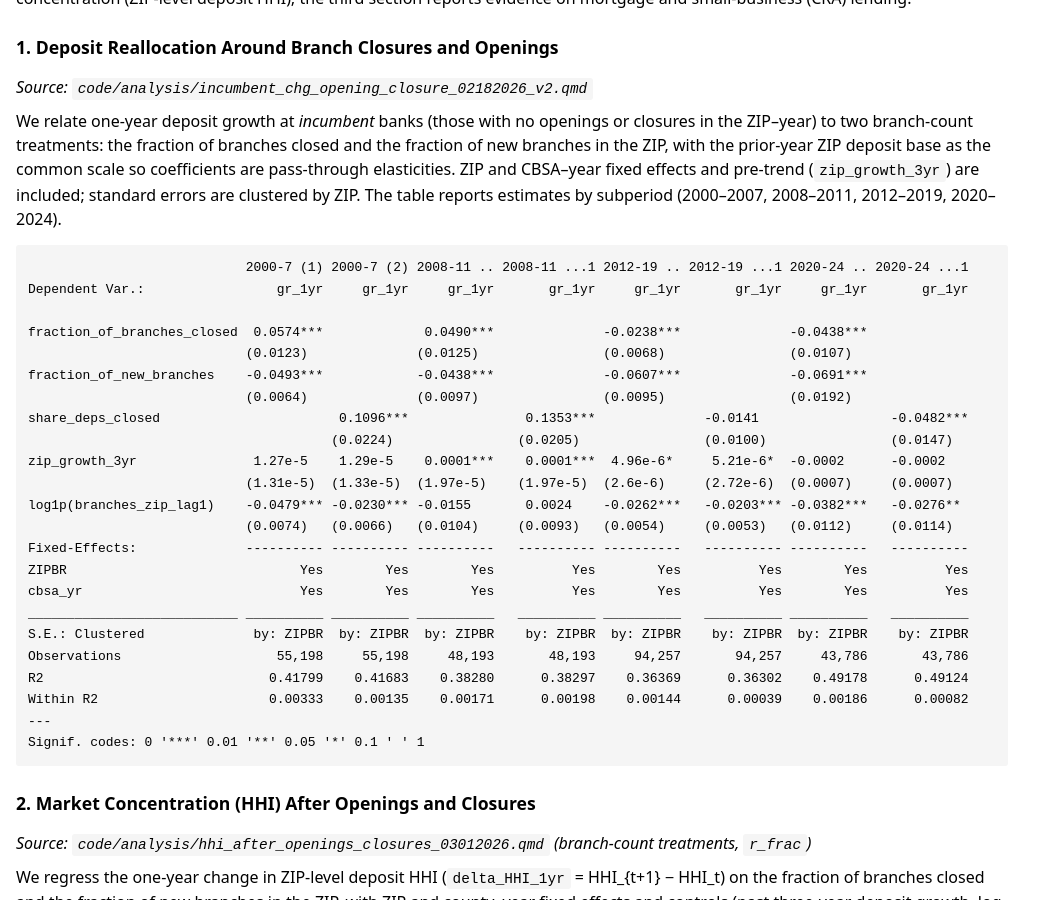
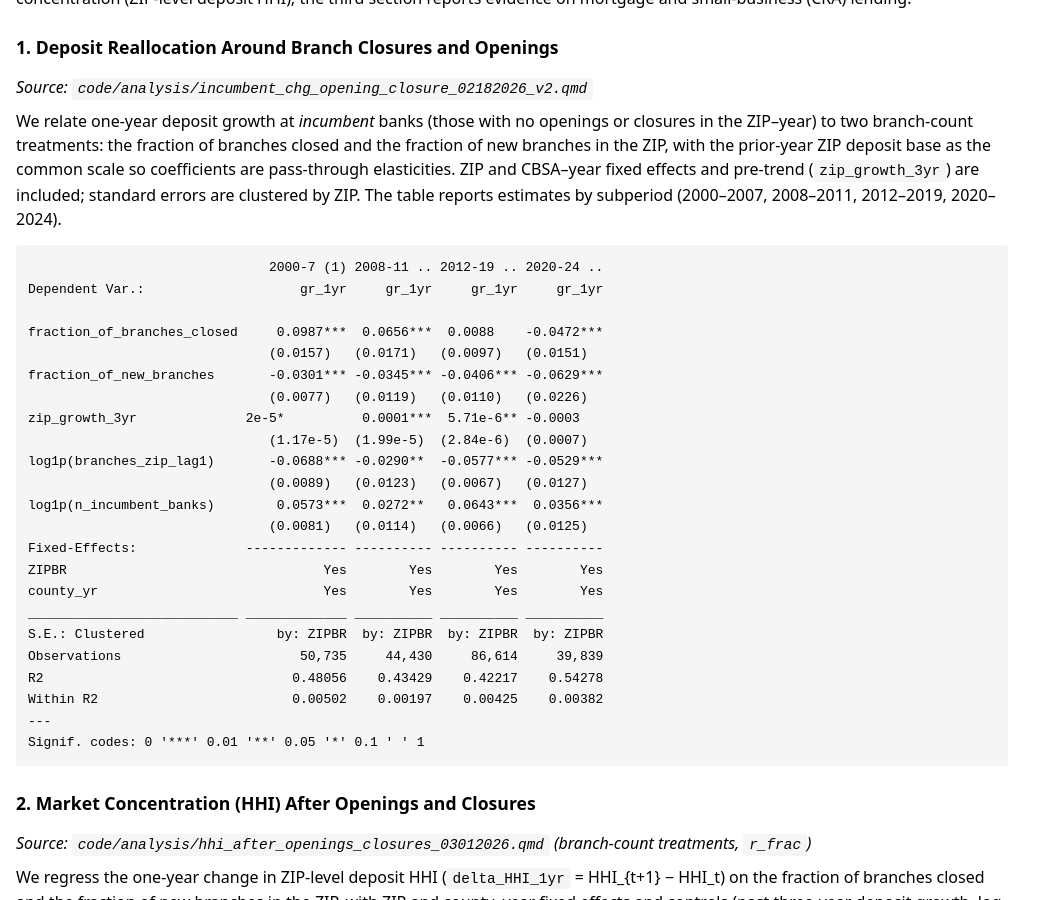
Before and after one commit to dratnadiwakara/NRS_Branch_Closure, a Jekyll site: the page built from docs/impact-of-restructuring-02192026.md, in a window 1280 px wide and 900 px high, scrolled down 250 px. Shown: the whole window, without its empty margins (0-1037 px from the left). Built offline with Jekyll 4.4.1, drawn with Linux system fonts in a browser that asks for light colours; a script that is not in the unit is left out.

Commit message:
new zip deposit gr result

````diff
--- a/docs/impact-of-restructuring-02192026.md
+++ b/docs/impact-of-restructuring-02192026.md
@@ -15,27 +15,27 @@ This document gathers results on the broader implications of branch restructurin
 We relate one-year deposit growth at *incumbent* banks (those with no openings or closures in the ZIP–year) to two branch-count treatments: the fraction of branches closed and the fraction of new branches in the ZIP, with the prior-year ZIP deposit base as the common scale so coefficients are pass-through elasticities. ZIP and CBSA–year fixed effects and pre-trend (`zip_growth_3yr`) are included; standard errors are clustered by ZIP. The table reports estimates by subperiod (2000–2007, 2008–2011, 2012–2019, 2020–2024).
 
 ```
-                            2000-7 (1) 2000-7 (2) 2008-11 .. 2008-11 ...1 2012-19 .. 2012-19 ...1 2020-24 .. 2020-24 ...1
-Dependent Var.:                 gr_1yr     gr_1yr     gr_1yr       gr_1yr     gr_1yr       gr_1yr     gr_1yr       gr_1yr
+                               2000-7 (1) 2008-11 .. 2012-19 .. 2020-24 ..
+Dependent Var.:                    gr_1yr     gr_1yr     gr_1yr     gr_1yr
 
-fraction_of_branches_closed  0.0574***             0.0490***              -0.0238***              -0.0438***
-                            (0.0123)              (0.0125)                (0.0068)                (0.0107)
-fraction_of_new_branches    -0.0493***            -0.0438***              -0.0607***              -0.0691***
-                            (0.0064)              (0.0097)                (0.0095)                (0.0192)
-share_deps_closed                       0.1096***               0.1353***              -0.0141                 -0.0482***
-                                       (0.0224)                (0.0205)                (0.0100)                (0.0147)
-zip_growth_3yr               1.27e-5    1.29e-5    0.0001***    0.0001***  4.96e-6*     5.21e-6*  -0.0002      -0.0002
-                            (1.31e-5)  (1.33e-5)  (1.97e-5)    (1.97e-5)  (2.6e-6)     (2.72e-6)  (0.0007)     (0.0007)
-log1p(branches_zip_lag1)    -0.0479*** -0.0230*** -0.0155       0.0024    -0.0262***   -0.0203*** -0.0382***   -0.0276**
-                            (0.0074)   (0.0066)   (0.0104)     (0.0093)   (0.0054)     (0.0053)   (0.0112)     (0.0114)
-Fixed-Effects:              ---------- ---------- ----------   ---------- ----------   ---------- ----------   ----------
-ZIPBR                              Yes        Yes        Yes          Yes        Yes          Yes        Yes          Yes
-cbsa_yr                            Yes        Yes        Yes          Yes        Yes          Yes        Yes          Yes
-___________________________ __________ __________ __________   __________ __________   __________ __________   __________
-S.E.: Clustered              by: ZIPBR  by: ZIPBR  by: ZIPBR    by: ZIPBR  by: ZIPBR    by: ZIPBR  by: ZIPBR    by: ZIPBR
-Observations                    55,198     55,198     48,193       48,193     94,257       94,257     43,786       43,786
-R2                             0.41799    0.41683    0.38280      0.38297    0.36369      0.36302    0.49178      0.49124
-Within R2                      0.00333    0.00135    0.00171      0.00198    0.00144      0.00039    0.00186      0.00082
+fraction_of_branches_closed     0.0987***  0.0656***  0.0088    -0.0472***
+                               (0.0157)   (0.0171)   (0.0097)   (0.0151)
+fraction_of_new_branches       -0.0301*** -0.0345*** -0.0406*** -0.0629***
+                               (0.0077)   (0.0119)   (0.0110)   (0.0226)
+zip_growth_3yr              2e-5*          0.0001***  5.71e-6** -0.0003
+                               (1.17e-5)  (1.99e-5)  (2.84e-6)  (0.0007)
+log1p(branches_zip_lag1)       -0.0688*** -0.0290**  -0.0577*** -0.0529***
+                               (0.0089)   (0.0123)   (0.0067)   (0.0127)
+log1p(n_incumbent_banks)        0.0573***  0.0272**   0.0643***  0.0356***
+                               (0.0081)   (0.0114)   (0.0066)   (0.0125)
+Fixed-Effects:              ------------- ---------- ---------- ----------
+ZIPBR                                 Yes        Yes        Yes        Yes
+county_yr                             Yes        Yes        Yes        Yes
+___________________________ _____________ __________ __________ __________
+S.E.: Clustered                 by: ZIPBR  by: ZIPBR  by: ZIPBR  by: ZIPBR
+Observations                       50,735     44,430     86,614     39,839
+R2                                0.48056    0.43429    0.42217    0.54278
+Within R2                         0.00502    0.00197    0.00425    0.00382
 ---
 Signif. codes: 0 '***' 0.01 '**' 0.05 '*' 0.1 ' ' 1
 ```
````
